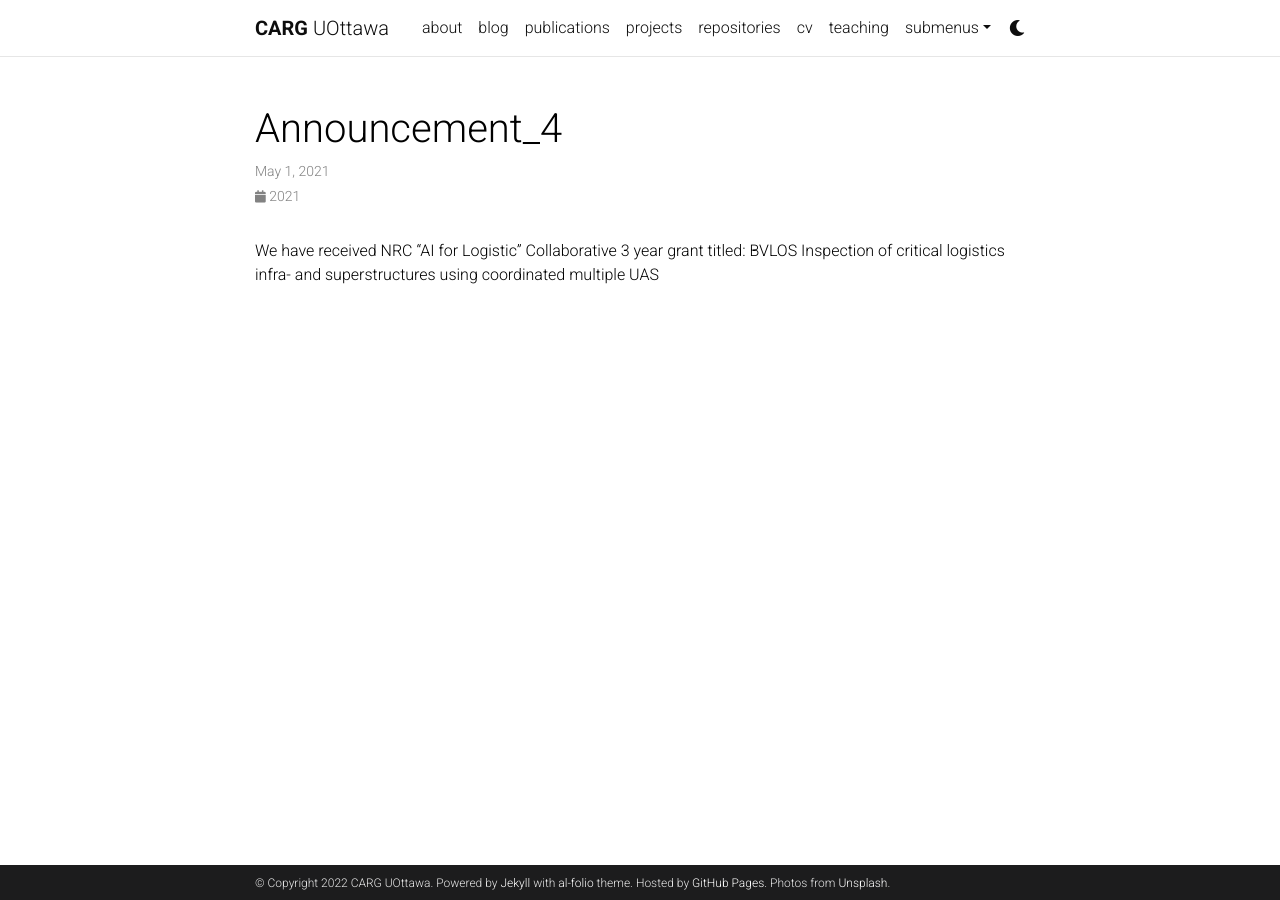
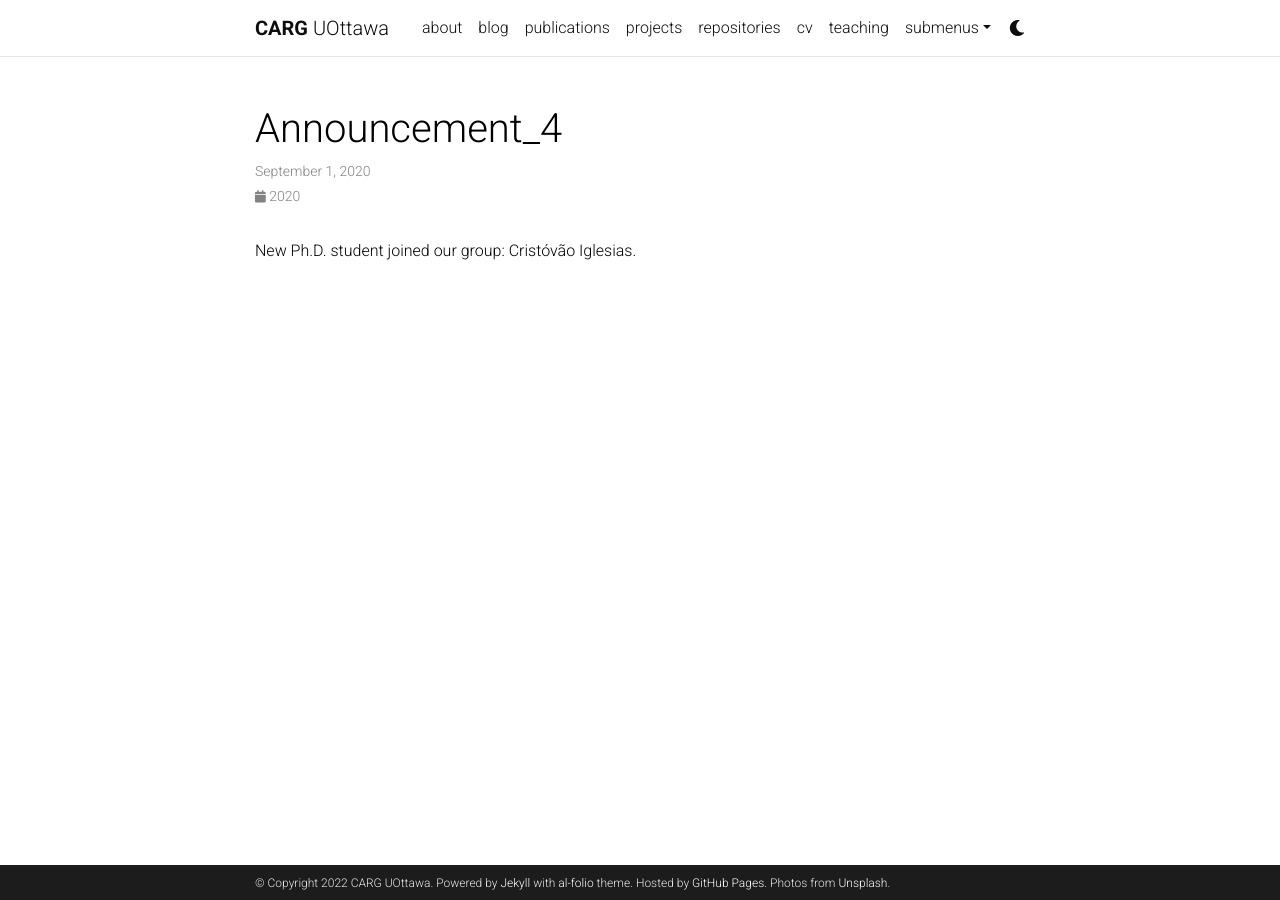
Before and after one commit to Himagna-Ganti/carg-uottawa, a Jekyll site: the page built from _news/announcement_4.md, in a window 1280 px wide. Built offline with Jekyll 4.4.1, drawn with Linux system fonts in a browser that asks for light colours; comment, search, counter and statistics services are not loaded; a style sheet for code colours, icons or effects is not loaded.

Commit message:
Update announcement_4.md

```diff
--- a/_news/announcement_4.md
+++ b/_news/announcement_4.md
@@ -1,7 +1,7 @@
 ---
 layout: post
-date: May 2021
+date: Sep 2020
 inline: true
 ---
 
-We have received NRC "AI for Logistic" Collaborative 3 year grant titled: BVLOS Inspection of critical logistics infra- and superstructures using coordinated multiple UAS
+New Ph.D. student joined our group: Cristóvão Iglesias.
```
